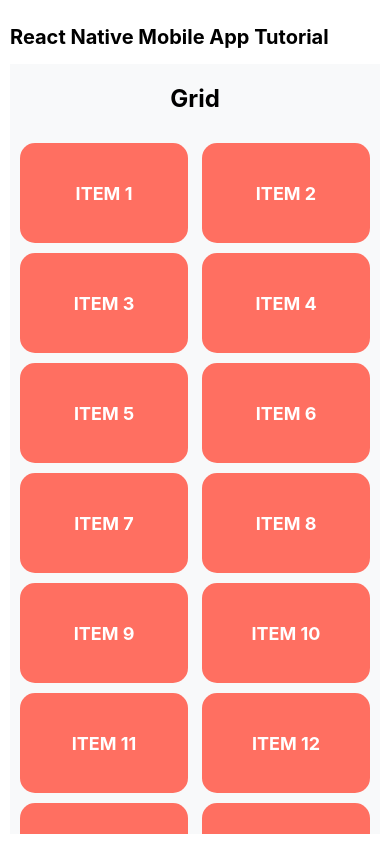
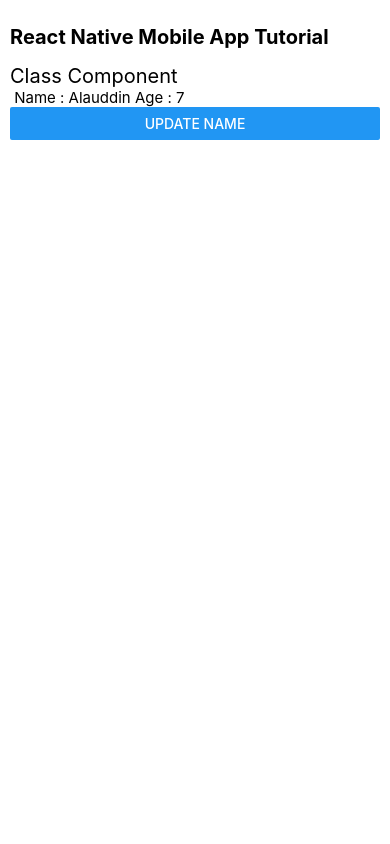
Before and after one commit to alauddin-bd/react-native-app, a React Native app: screen / in a window 390 px wide. Built offline with nearby package versions, Linux system fonts and the light colour scheme.

Commit message:
class component in react native

```diff
--- a/App.jsx
+++ b/App.jsx
@@ -1,7 +1,8 @@
 import { View,  Text, Button } from 'react-native';
 import React from 'react';
+import ClassComponents from './src/components/ClassComponents';
 
-import Grid from './src/components/Grid';
+// import Grid from './src/components/Grid';
 // import ContactListScreen from './src/screens/contactList/ContactListScreen';
 // import LoginForm from './src/components/LoginForm';
 // import SectionListScreen from './src/components/SectionListScreen';
@@ -29,7 +30,8 @@
       {/* <SectionListScreen /> */}
       {/* <LoginForm /> */}
       {/* <ContactListScreen /> */}
-      <Grid />
+      {/* <Grid /> */}
+      <ClassComponents />
     </View>
   )
 }
--- /dev/null
+++ b/src/components/ClassComponents.jsx
@@ -0,0 +1,18 @@
+import React, { Component } from 'react'
+import { Text, View } from 'react-native'
+import SecondClass from './SecondClass';
+
+class ClassComponents extends Component {
+
+  render() {
+    const age = 7;
+    return (
+      <View>
+        <Text style={{fontSize: 20}}>Class Component</Text>
+        <SecondClass age={age} />
+      </View>
+    )
+  }
+}
+
+export default ClassComponents;
--- /dev/null
+++ b/src/components/SecondClass.jsx
@@ -0,0 +1,24 @@
+import React, { Component } from 'react'
+import { Button, Text, View } from 'react-native'
+
+class SecondClass extends Component {
+    constructor(){
+      super();
+      this.state = {
+        myName: "Alauddin",
+      }
+    }
+    updateName = () => {
+      this.setState({myName: "Alifa"})
+    }
+  render() {
+    return (
+      <View>
+        <Text style={{fontSize: 15}}> Name : {this.state.myName} Age : {this.props.age} </Text>
+        <Button title='Update Name' onPress={this.updateName} />
+      </View>
+    )
+  }
+}
+
+export default SecondClass
```
